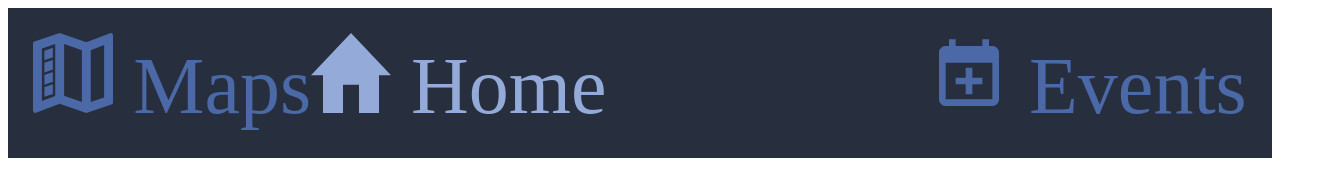
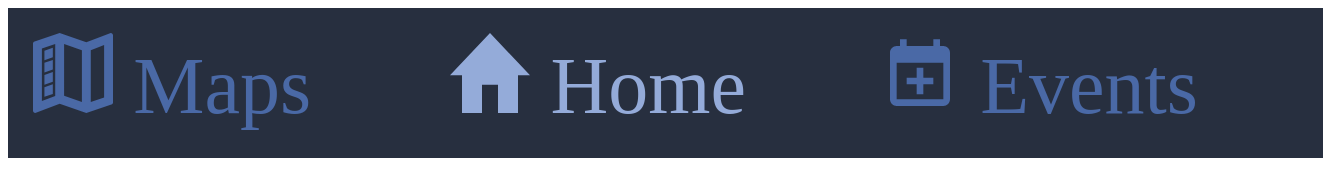
Before and after one commit to alex98567/1800_202430_DTC06, a plain HTML site: page footer.html in a window 1280 px wide. Shown: the whole page, 1323 px wide, since content can reach past the window. Drawn offline with Linux system fonts and the light colour scheme.

Commit message:
fixed footer spacing issues

```diff
--- a/styles/style.css
+++ b/styles/style.css
@@ -122,12 +122,14 @@
     font-size: 80px;
     max-width:100%;
     text-decoration: none;
+    width: 100%;
 }
 
 #footer-maps{
     text-decoration: none;
     justify-content: center;
     float: left;
+    width: 33%;
 }
 
 #footer-maps:link {
@@ -149,6 +151,7 @@
 #footer-home {
     text-decoration: none;
     justify-content: center;
+    width: 33%;
 }
 
 #footer-home:link {
@@ -171,6 +174,7 @@
     text-decoration: none;
     justify-content: center;
     float: right;
+    width: 33%;
 }
 
 #footer-events:link {
```
